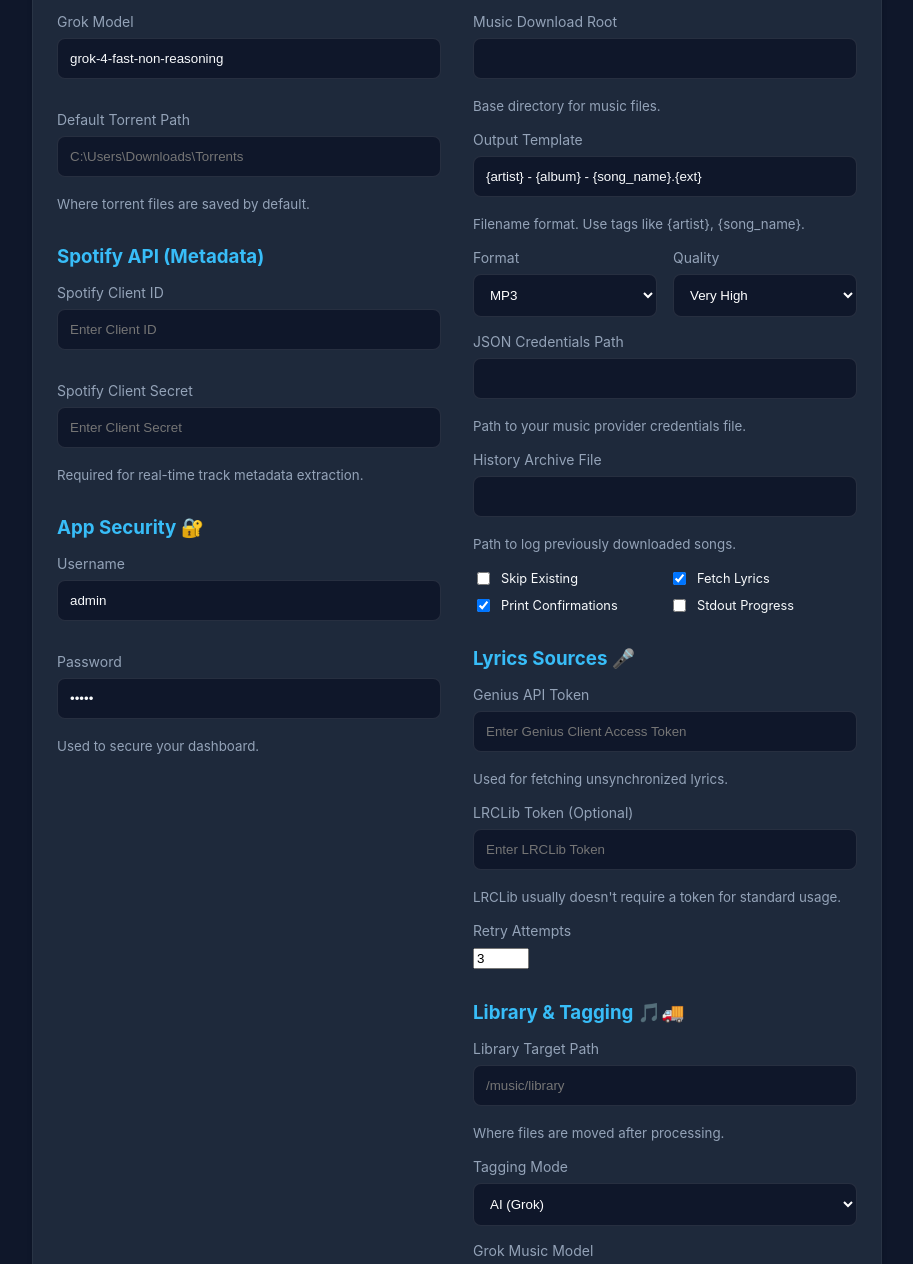
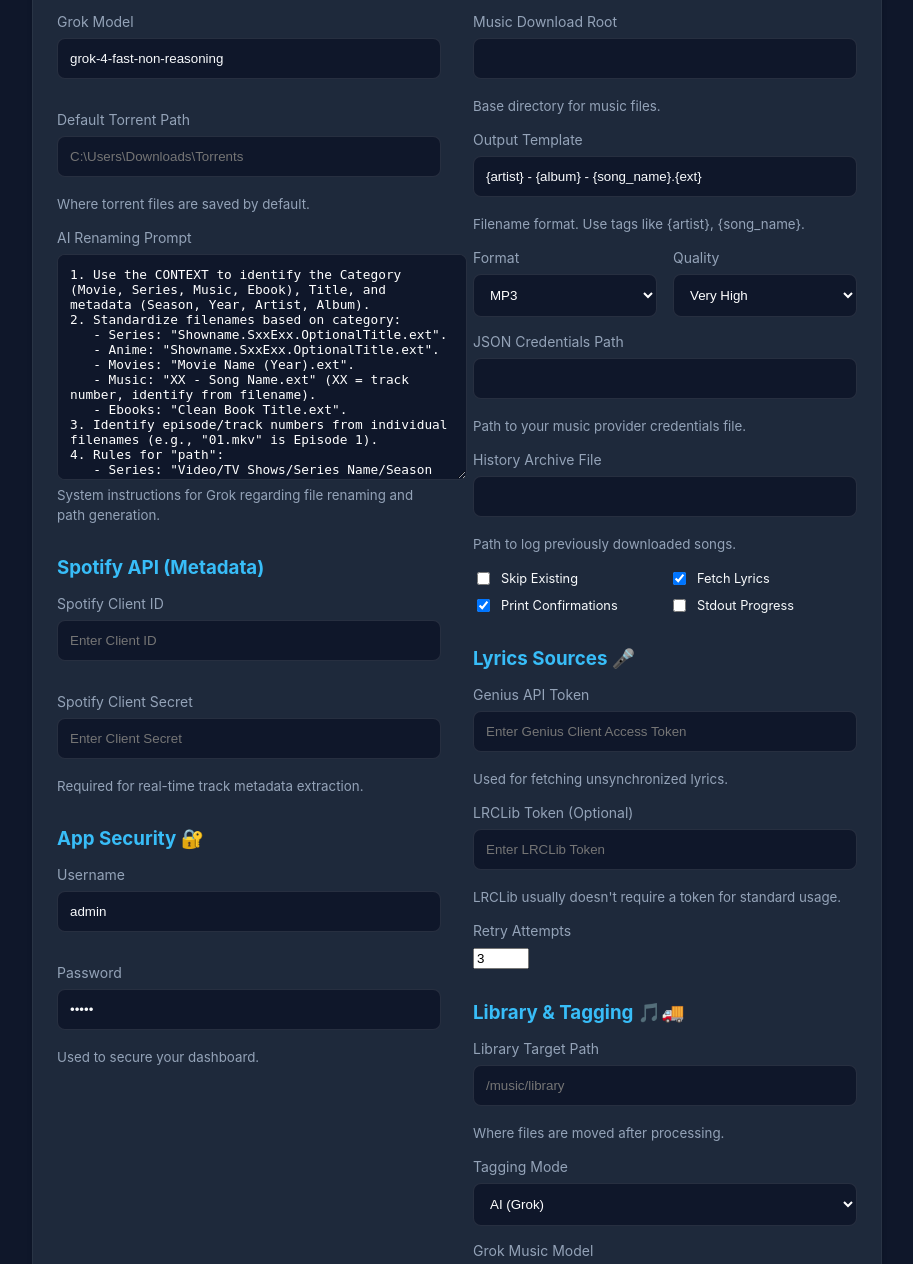
Before and after one commit to Gautardos/downloader, a Symfony app: template templates/config/index.html.twig in a window 1280 px wide. Shown: the part 425-1689 px from the top of the page, without its empty margins (183-1096 px from the left). Run offline with Twig, Linux system fonts and the light colour scheme; the template is opened without the code that fills it, so the values that code supplies are empty; some libraries are stand-ins or nearby versions.

Commit message:
Correction bug page queue Gestion configurable du ronommage IA

```diff
--- a/src/Controller/ConfigController.php
+++ b/src/Controller/ConfigController.php
@@ -50,7 +50,8 @@ class ConfigController extends AbstractController
                 'genius_api_token' => $request->request->get('genius_api_token', ''),
                 'lrclib_token' => $request->request->get('lrclib_token', ''),
                 'admin_user' => $request->request->get('admin_user', 'admin'),
-                'admin_password' => $request->request->get('admin_password', 'admin')
+                'admin_password' => $request->request->get('admin_password', 'admin'),
+                'grok_renaming_prompt' => $request->request->get('grok_renaming_prompt', '')
             ]);
 
             $this->addFlash('success', 'Configuration saved.');
--- a/templates/config/index.html.twig
+++ b/templates/config/index.html.twig
@@ -31,6 +31,29 @@
                     <label for="default_path">Default Torrent Path</label>
                     <input type="text" id="default_path" name="default_path" value="{{ config.default_path|default('') }}" placeholder="C:\Users\Downloads\Torrents" required>
                     <small style="color: var(--text-secondary);">Where torrent files are saved by default.</small>
+                </div>
+
+                <div style="margin-bottom: 1rem;">
+                    <label for="grok_renaming_prompt">AI Renaming Prompt</label>
+                    <textarea id="grok_renaming_prompt" name="grok_renaming_prompt" style="width:100%; height:200px; padding:0.75rem; background:var(--bg-primary); border:1px solid rgba(255,255,255,0.1); border-radius:0.5rem; color:white; font-family:monospace; font-size:0.8rem;">{{ config.grok_renaming_prompt|default(
+"1. Use the CONTEXT to identify the Category (Movie, Series, Music, Ebook), Title, and metadata (Season, Year, Artist, Album).
+2. Standardize filenames based on category:
+   - Series: \"Showname.SxxExx.OptionalTitle.ext\".
+   - Anime: \"Showname.SxxExx.OptionalTitle.ext\".
+   - Movies: \"Movie Name (Year).ext\".
+   - Music: \"XX - Song Name.ext\" (XX = track number, identify from filename).
+   - Ebooks: \"Clean Book Title.ext\".
+3. Identify episode/track numbers from individual filenames (e.g., \"01.mkv\" is Episode 1).
+4. Rules for \"path\":
+   - Series: \"Video/TV Shows/Series Name/Season XX/\" (e.g. \"Video/TV Shows/The Sopranos/Season 02/\").
+   - Anime: \"Video/Anime/Series Name/Season XX/\" (e.g. \"Video/Anime/Naruto/Season 01/\").
+   - Movies: \"Video/Movies/Movie Name (Year)/\" (e.g. \"Video/Movies/Inception (2010)/\").
+   - Music: \"Music/Artist Name/Album Name/\" (e.g. \"Music/Pink Floyd/The Wall/\").
+   - Ebooks: \"Ebooks/Series Name/\" or \"Ebooks/Author Name/\" (e.g. \"Ebooks/Harry Potter/\"). use a T in front of the volume number when required. Only keep the name of the book (and the series if there is one) in the filename.
+5. Return a JSON object where keys are ORIGINAL filenames and values are another JSON object containing \"filename\" and \"path\".
+6. For ebooks NEVER change the language of the book title.
+7. Maintain the exact original file extension.") }}</textarea>
+                    <small style="color: var(--text-secondary);">System instructions for Grok regarding file renaming and path generation.</small>
                 </div>
 
                 <h3 style="color: var(--accent); margin: 2rem 0 1rem 0;">Spotify API (Metadata)</h3>
--- a/templates/dashboard/index.html.twig
+++ b/templates/dashboard/index.html.twig
@@ -399,6 +399,9 @@ async function downloadPack(event, packId, files) {
     const packCard = packContainer.closest('.pack-card');
     const packPath = packCard.querySelector('.pack-path-input')?.value || '';
     const defaultPath = "{{ config.default_path|default('')|e('js') }}";
+
+    // Reset the batch queue for this new session
+    pendingBatchQueue = [];
 
     // Prepare candidate list for checking
     const candidates = [];
--- a/templates/dashboard/queue.html.twig
+++ b/templates/dashboard/queue.html.twig
@@ -105,7 +105,7 @@ async function refreshUI() {
         const data = await res.json();
 
         renderActive(data.active);
-        renderQueue(data.queue || []);
+        renderQueueTable(data.queue || []);
     } catch (e) {
         console.warn("Refresh failed", e);
     }
@@ -181,7 +181,7 @@ async function updateActiveLog() {
     }
 }
 
-function renderQueue(queue) {
+function renderQueueTable(queue) {
     const tbody = document.getElementById('queue-tbody');
     const badge = document.getElementById('queue-count-badge');
     badge.innerText = queue.length;
```
Also changed, not shown: src/Service/GrokService.php (+24 -19 lines).
